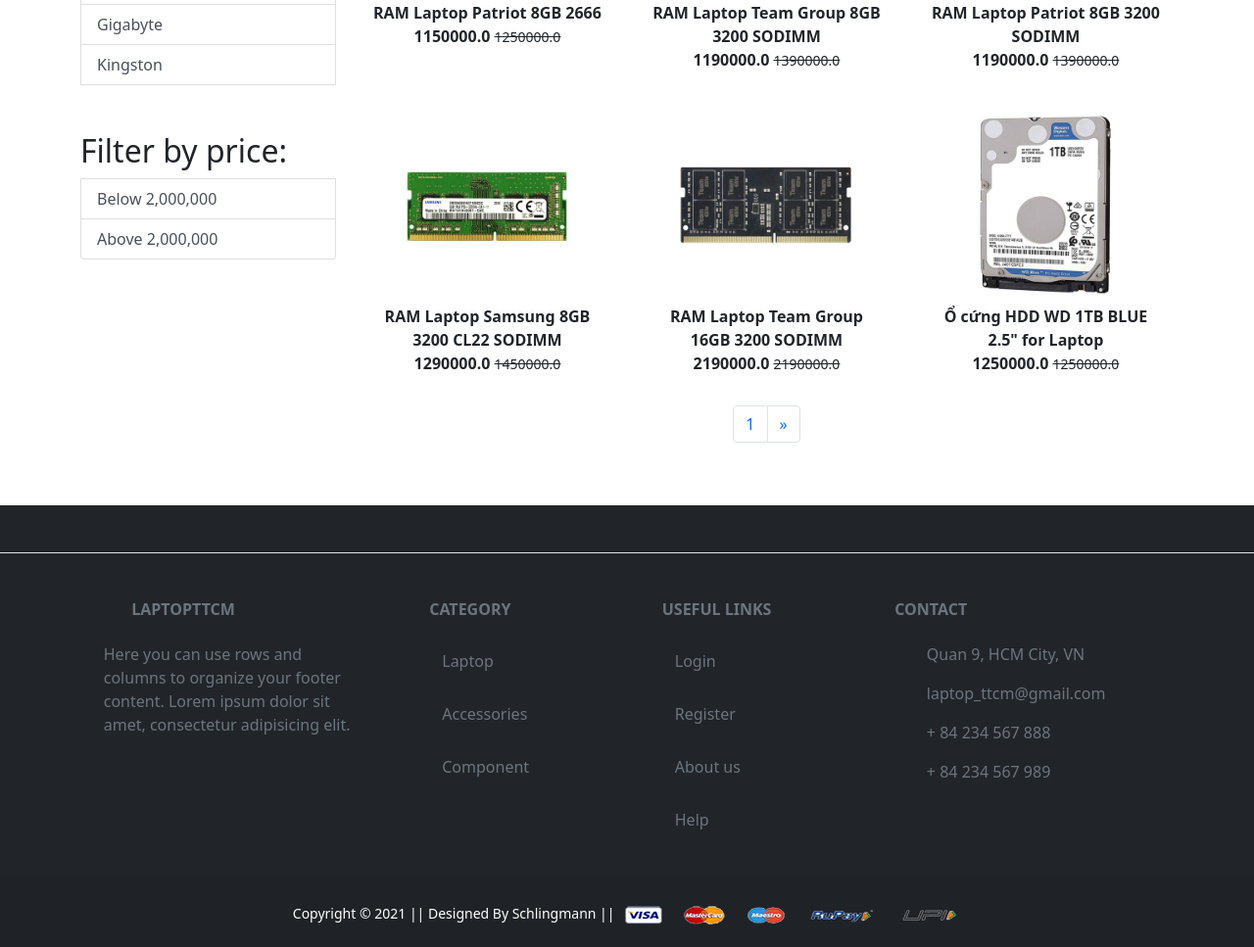
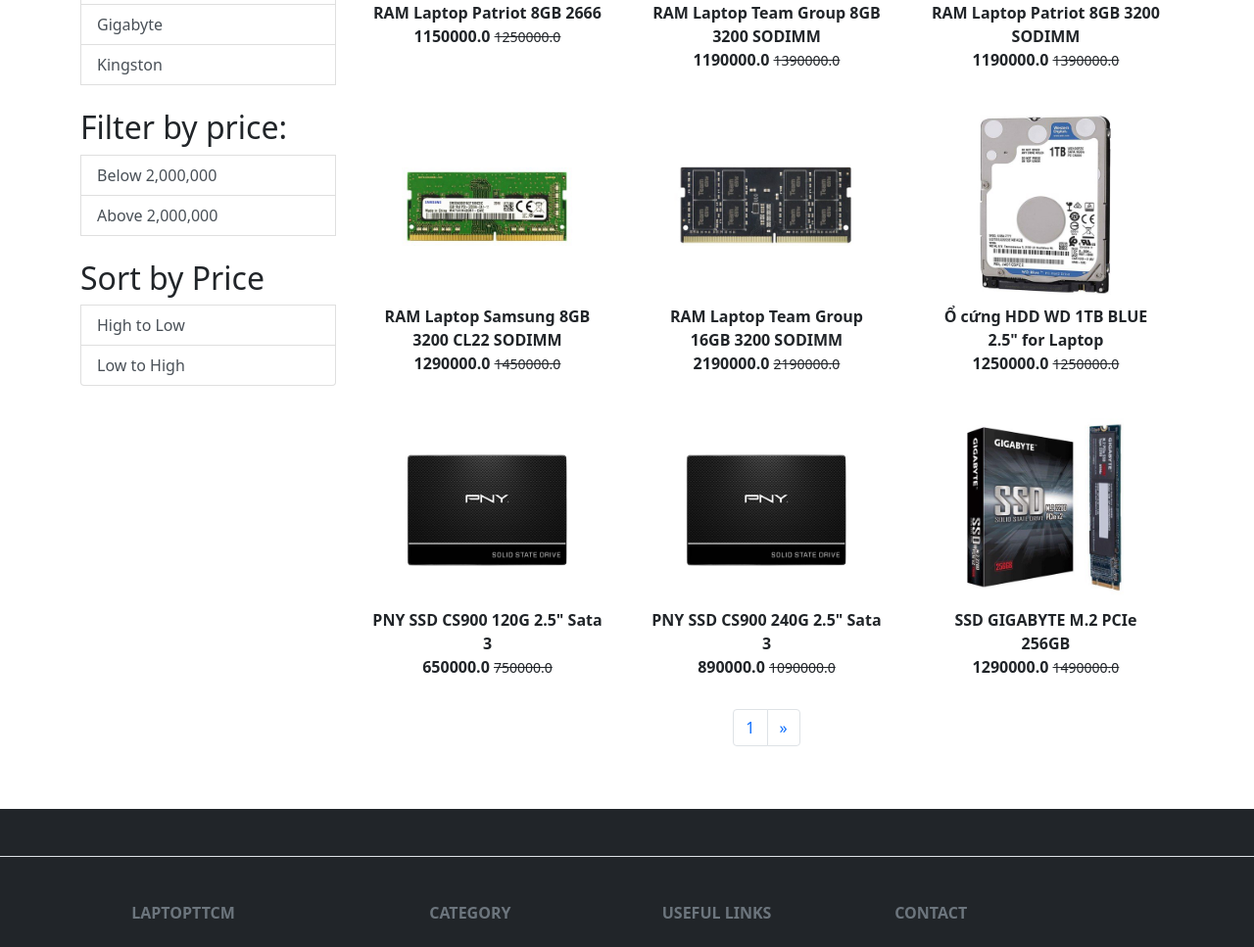
Before and after one commit to phuctd97/ThucTapChuyenMon, a Django app: page /component/ in a window 1280 px wide. Shown: the part 310-1277 px from the top of the page at 98% size. Run offline with Django 3.2, Linux system fonts and the light colour scheme; data comes from the database, SQL or seed files in the repository; both versions use the stored data as it was after the commit; some libraries are stand-ins or nearby versions; some web fonts are replaced.

Commit message:
Update 13/06

```diff
--- a/app/templates/app/accessories.html
+++ b/app/templates/app/accessories.html
@@ -17,10 +17,13 @@
     <a href= "{% url 'accessoriesdata' 'Asus' %}" class = "list-group-item list-group-item-action" aria-current = "true" > Asus </a>
     <a href= "{% url 'accessoriesdata' 'SS' %}" class = "list-group-item list-group-item-action" aria-current = "true" > Samsung </a>
     <br>
-    <br>
     <h2>Filter by price:</h2>
     <a href= "{% url 'accessoriesdata' 'below' %}" class = "list-group-item list-group-item-action" aria-current = "true" > Below 2,000,000 </a>
     <a href= "{% url 'accessoriesdata' 'above' %}" class = "list-group-item list-group-item-action" aria-current = "true" > Above 2,000,000 </a>
+    <br>
+    <h2>Sort by Price</h2>
+    <a href= "{% url 'accessoriesdata' 'high' %}" class = "list-group-item list-group-item-action" aria-current = "true" >High to Low</a>
+    <a href= "{% url 'accessoriesdata' 'low' %}" class = "list-group-item list-group-item-action" aria-current = "true" >Low to High</a>
    </div>
   </div>
 
--- a/app/templates/app/base.html
+++ b/app/templates/app/base.html
@@ -44,7 +44,7 @@
              </ul>
            </li>
          </ul>
-         <form class="d-flex form-inline my-2 my-lg-0" action="/search">
+         <form class="d-flex form-inline my-2 my-lg-0" action="/search" method="GET">
           <div class="input-group">
            <input class="form-control me-2" type="text" placeholder="Search" aria-label="Search" name="q" >
            <div class="input-group-append">
--- a/app/templates/app/component.html
+++ b/app/templates/app/component.html
@@ -14,10 +14,13 @@
     <a href= "{% url 'componentdata' 'GG' %}" class = "list-group-item list-group-item-action" aria-current = "true" > Gigabyte </a>
     <a href= "{% url 'componentdata' 'KST' %}" class = "list-group-item list-group-item-action" aria-current = "true" > Kingston </a>
     <br>
-    <br>
     <h2>Filter by price:</h2>
     <a href= "{% url 'componentdata' 'below' %}" class = "list-group-item list-group-item-action" aria-current = "true" > Below 2,000,000 </a>
     <a href= "{% url 'componentdata' 'above' %}" class = "list-group-item list-group-item-action" aria-current = "true" > Above 2,000,000 </a>
+    <br>
+    <h2>Sort by Price</h2>
+    <a href= "{% url 'componentdata' 'high' %}" class = "list-group-item list-group-item-action" aria-current = "true" >High to Low</a>
+    <a href= "{% url 'componentdata' 'low' %}" class = "list-group-item list-group-item-action" aria-current = "true" >Low to High</a>
    </div>
   </div>
 
--- a/app/templates/app/laptop.html
+++ b/app/templates/app/laptop.html
@@ -17,13 +17,15 @@
     <a href= "{% url 'laptopdata' 'MSI' %}" class = "list-group-item list-group-item-action" aria-current = "true" > MSI </a>
     <a href= "{% url 'laptopdata' 'LG' %}" class = "list-group-item list-group-item-action" aria-current = "true" > LG </a>
     <br>
-    <br>
     <h2 class="">Filter by price:</h2>
     <a href= "{% url 'laptopdata' 'below' %}" class = "list-group-item list-group-item-action" aria-current = "true" > Below 20,000,000 </a>
     <a href= "{% url 'laptopdata' 'above' %}" class = "list-group-item list-group-item-action" aria-current = "true" > Above 20,000,000 </a>
+    <br>
+    <h2>Sort by Price</h2>
+    <a href= "{% url 'laptopdata' 'high' %}" class = "list-group-item list-group-item-action" aria-current = "true" >High to Low</a>
+    <a href= "{% url 'laptopdata' 'low' %}" class = "list-group-item list-group-item-action" aria-current = "true" >Low to High</a>
    </div>
   </div>
-
 
   <div class="col-sm-9">
    <div class = "row">
--- a/app/views.py
+++ b/app/views.py
@@ -12,7 +12,6 @@ from django.contrib.auth.decorators import login_required
 from django.utils.decorators import method_decorator
 from django.core.paginator import Paginator, EmptyPage, PageNotAnInteger
 from django.template import loader
-
 
 
 class ProductView(View):
@@ -130,13 +129,14 @@ def remove_cart(request):
         return JsonResponse(data)
 
 
-
 @login_required
 def orders(request):
     op = OrderPlaced.objects.filter(user=request.user)
     return render(request, 'app/orders.html', {'orderplaced': op})
 
 # Laptop
+
+
 def laptop(request, data=None):
     if data == None:
         laptops = Product.objects.filter(category='LT')
@@ -148,7 +148,13 @@ def laptop(request, data=None):
     elif data == 'above':
         laptops = Product.objects.filter(category='LT').filter(
             discounted_price__gt=20000000)
-    paginator = Paginator(laptops, 6)
+    elif data == 'high':
+        laptops = Product.objects.filter(
+            category='LT').order_by('-discounted_price')
+    elif data == 'low':
+        laptops = Product.objects.filter(
+            category='LT').order_by('discounted_price')
+    paginator = Paginator(laptops, 9)
     page_number = request.GET.get('page')
     try:
         page_obj = paginator.page(page_number)
@@ -158,7 +164,7 @@ def laptop(request, data=None):
     except EmptyPage:
         # Nếu page không có item nào, trả về page cuối cùng
         page_obj = paginator.page(paginator.num_pages)
-    return render(request, 'app/laptop.html', {'laptops': laptops, 'page_obj':page_obj})
+    return render(request, 'app/laptop.html', {'laptops': laptops, 'page_obj': page_obj})
 
 
 # Accessories
@@ -166,14 +172,21 @@ def accessories(request, data=None):
     if data == None:
         accessoriess = Product.objects.filter(category='ACC')
     elif data == 'MZ' or data == 'WW' or data == 'TOM' or data == 'TCN' or data == 'AP' or data == 'LGT' or data == 'Asus' or data == 'SS':
-        accessoriess = Product.objects.filter(category='ACC').filter(brand=data)
+        accessoriess = Product.objects.filter(
+            category='ACC').filter(brand=data)
     elif data == 'below':
         accessoriess = Product.objects.filter(category='ACC').filter(
             discounted_price__lt=2000000)
     elif data == 'above':
         accessoriess = Product.objects.filter(category='ACC').filter(
             discounted_price__gt=2000000)
-    paginator = Paginator(accessoriess, 6)
+    elif data == 'high':
+        accessoriess = Product.objects.filter(
+            category='ACC').order_by('-discounted_price')
+    elif data == 'low':
+        accessoriess = Product.objects.filter(
+            category='ACC').order_by('discounted_price')
+    paginator = Paginator(accessoriess, 9)
     page_number = request.GET.get('page')
     try:
         page_obj = paginator.page(page_number)
@@ -183,7 +196,7 @@ def accessories(request, data=None):
     except EmptyPage:
         # Nếu page không có item nào, trả về page cuối cùng
         page_obj = paginator.page(paginator.num_pages)
-    return render(request, 'app/accessories.html', {'accessoriess': accessoriess, 'page_obj':page_obj})
+    return render(request, 'app/accessories.html', {'accessoriess': accessoriess, 'page_obj': page_obj})
 
 
 # Component
@@ -198,7 +211,13 @@ def component(request, data=None):
     elif data == 'above':
         components = Product.objects.filter(category='C').filter(
             discounted_price__gt=2000000)
-    paginator = Paginator(components, 6)
+    elif data == 'high':
+        components = Product.objects.filter(
+            category='C').order_by('-discounted_price')
+    elif data == 'low':
+        components = Product.objects.filter(
+            category='C').order_by('discounted_price')
+    paginator = Paginator(components, 9)
     page_number = request.GET.get('page')
     try:
         page_obj = paginator.page(page_number)
@@ -208,7 +227,7 @@ def component(request, data=None):
     except EmptyPage:
         # Nếu page không có item nào, trả về page cuối cùng
         page_obj = paginator.page(paginator.num_pages)
-    return render(request, 'app/component.html', {'components': components, 'page_obj':page_obj})
+    return render(request, 'app/component.html', {'components': components, 'page_obj': page_obj})
 
 
 class CustomerRegistrationView(View):
@@ -240,23 +259,34 @@ def checkout(request):
         totalamount = amount + shipping_amount
     return render(request, 'app/checkout.html', {'add': add, 'totalamount': totalamount, 'cart_items': cart_items})
 
+
 def delete_info(request):
     custid = request.GET.get('custid')
-    customer = Customer.objects.get(pk=custid)
-    customer.delete()
-    return redirect('profile')
+    if custid:
+        customer = Customer.objects.get(pk=custid)
+        customer.delete()
+        return redirect('profile')
+    else:
+        messages.warning(request, "Please chose the adress")
+        return redirect('address')
+
 
 @login_required
 def payment_done(request):
     user = request.user
     custid = request.GET.get('custid')
-    customer = Customer.objects.get(id=custid)
-    cart = Cart.objects.filter(user=user)
-    for c in cart:
-        OrderPlaced(user=user, customer=customer,
-                    product=c.product, quantity=c.quantity).save()
-        c.delete()
-    return redirect('orders')
+    if custid:
+        customer = Customer.objects.get(id=custid)
+        cart = Cart.objects.filter(user=user)
+        for c in cart:
+            OrderPlaced(user=user, customer=customer,
+                        product=c.product, quantity=c.quantity).save()
+            c.delete()
+        return redirect('orders')
+    else:
+        messages.warning(request, "Please chose the adress")
+        return redirect('checkout')
+
 
 class AddressView(View):
     def get(self, request):
@@ -285,10 +315,18 @@ class ProfileView(View):
             messages.success(request, 'Profile Update Successfully')
         return render(request, 'app/profile.html', {'form': form, 'active': 'btn-primary'})
 
-    def delete(seff, request):
-        pass
 
 def search(request):
-    q= request.GET['q']
-    data = Product.objects.filter(title__icontains=q).order_by('-id')
-    return render(request, 'app/search.html', {'data':data})
+    try:
+        q = request.GET.get('q')
+    except:
+        q = None
+    if q:
+        data = Product.objects.filter(title__icontains=q).order_by('-id')
+        if data:
+            context = {'data': data, 'q': q}
+        else:
+            context = messages.info(request, "The product you were looking for was not found")
+    else:
+        context = messages.info(request, "The product you were looking for was not found")
+    return render(request, 'app/search.html', context )
```
Also changed, not shown: app/templates/app/address.html (+11 -5 lines), app/templates/app/checkout.html (+9 -2 lines), app/templates/app/search.html (+8 -0 lines), db.sqlite3.
